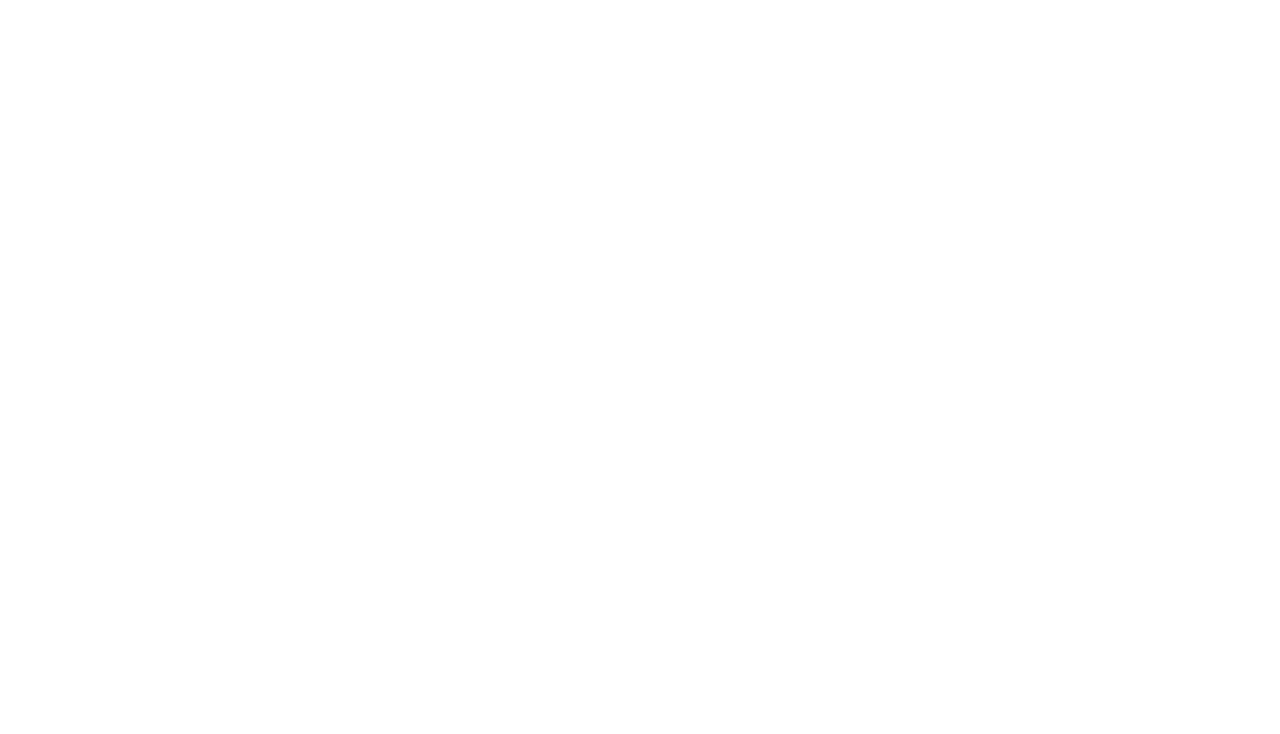
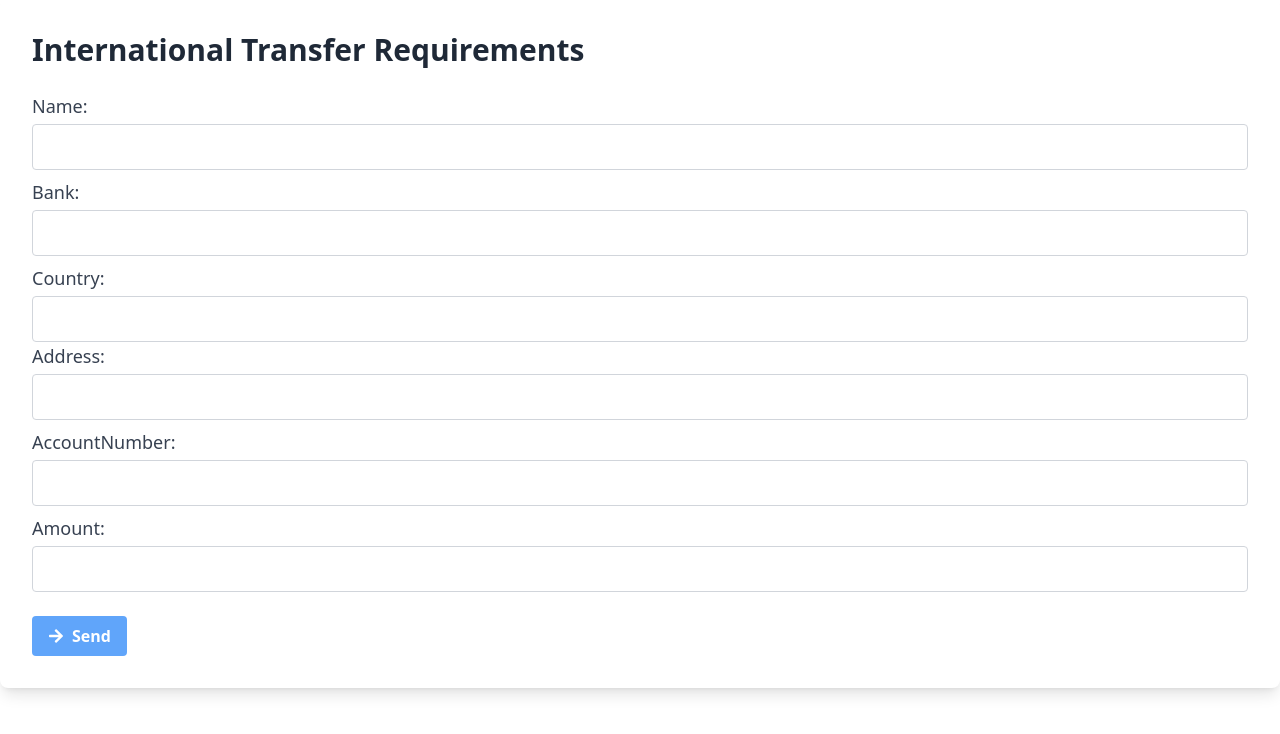
Before and after one commit to ahmedlabib02/Lebo-and-Co, a React (Create React App) app in the folder bankingapp/: page /International in a window 1280 px wide. Shown: the top 734 px of the page. Built offline with nearby package versions, Linux system fonts and the light colour scheme.

Commit message:
Transfers

```diff
--- a/bankingapp/src/App.js
+++ b/bankingapp/src/App.js
@@ -10,7 +10,10 @@ import CloseAccount from './Pages/Account/CloseAccount';
 import CreditCard from './Pages/CreditCard/CreditCard';
 import ApplyCredit from './Pages/CreditCard/ApplyCredit';
 import MyCredit from './Pages/CreditCard/MyCredit';
-
+import Transfers from './Pages/Transfers/Transfers';
+import Domestic from './Pages/Transfers/Domestic';
+import Internal from './Pages/Transfers/Internal';
+import International from './Pages/Transfers/International';
 function App(){
 
 
@@ -52,6 +55,18 @@ function App(){
         <Route path="/MyCredit">
         <MyCredit/>
         </Route>
+        <Route path="/Transfers">
+        <Transfers/>
+        </Route>
+        <Route path="/Domestic">
+        <Domestic/>
+        </Route>
+        <Route path="/Internal">
+        <Internal/>
+        </Route>
+        <Route path="/International">
+        <International/>
+        </Route>
 
   </div>);
 }
--- /dev/null
+++ b/bankingapp/src/Pages/Transfers/Domestic.js
@@ -0,0 +1,78 @@
+import { useState } from "react";
+import { FaArrowRight } from "react-icons/fa";
+
+
+ function Domestic(){
+
+    const [requirements, setRequirements] = useState({
+        Name:'',
+        Bank:'',
+        AccountNumber:'',
+        Amount:'',
+    });
+
+    const handleChange = (e) => {
+        const { name, value} = e.target;
+        setRequirements((prevRequirements) => ({
+            ...prevRequirements,
+            [name]: value,
+        }));
+    };
+
+    return(
+        <div className="p-8 bg-white rounded-lg shadow-lg">
+          <h2 className="text-3xl font-bold text-gray-800 mb-6">Domestic Transfer Requirements</h2>
+          <div>
+            <label className="block text-lg text-gray-700 mb-2">
+              Name:
+              <input
+                type="text"
+                name="Name"
+                value={requirements.Name}
+                onChange={handleChange}
+                className="block w-full rounded border border-gray-300 py-2 px-3 mt-1"
+              />
+            </label>
+            <label className="block text-lg text-gray-700 mb-2">
+              Bank:
+              <input
+                type="text"
+                name="Bank"
+                value={requirements.Bank}
+                onChange={handleChange}
+                className="block w-full rounded border border-gray-300 py-2 px-3 mt-1"
+              />
+            </label>
+            <label className="block text-lg text-gray-700 mb-2">
+            AccountNumber:
+            <input
+              type="number"
+              name="AccountNumber"
+              value={requirements.AccountNumber}
+              onChange={handleChange}
+              className="block w-full rounded border border-gray-300 py-2 px-3 mt-1"
+            />
+          </label>
+          <label className="block text-lg text-gray-700 mb-2">
+              Amount:
+              <input
+                type="number"
+                name="Amount"
+                value={requirements.Amount}
+                onChange={handleChange}
+                className="block w-full rounded border border-gray-300 py-2 px-3 mt-1"
+              />
+            </label>
+          </div>
+          <button
+        className="flex items-center justify-center bg-blue-400 hover:bg-blue-700 text-white font-bold py-2 px-4 rounded mt-6" >
+        <FaArrowRight className="mr-2" />
+        Send
+      </button>
+
+
+        </div>
+    );
+
+ }
+ export default Domestic;
--- /dev/null
+++ b/bankingapp/src/Pages/Transfers/Internal.js
@@ -0,0 +1,68 @@
+import { useState } from "react";
+import { FaArrowRight } from "react-icons/fa";
+
+
+
+function Internal(){
+
+    const [requirements, setRequirements] = useState({
+        Name:'',
+        AccountNumber:'',
+        Amount:'',
+    });
+
+    const handleChange = (e) => {
+        const { name, value} = e.target;
+        setRequirements((prevRequirements) => ({
+            ...prevRequirements,
+            [name]: value,
+        }));
+    };
+
+    return(
+        <div className="p-8 bg-white rounded-lg shadow-lg">
+          <h2 className="text-3xl font-bold text-gray-800 mb-6">Internal Transfer Requirements</h2>
+          <div>
+            <label className="block text-lg text-gray-700 mb-2">
+              Name:
+              <input
+                type="text"
+                name="Name"
+                value={requirements.Name}
+                onChange={handleChange}
+                className="block w-full rounded border border-gray-300 py-2 px-3 mt-1"
+              />
+            </label>
+            <label className="block text-lg text-gray-700 mb-2">
+              AccountNumber:
+              <input
+                type="number"
+                name="AccountNumber"
+                value={requirements.AccountNumber}
+                onChange={handleChange}
+                className="block w-full rounded border border-gray-300 py-2 px-3 mt-1"
+              />
+            </label>
+            <label className="block text-lg text-gray-700 mb-2">
+              Amount:
+              <input
+                type="number"
+                name="Amount"
+                value={requirements.Amount}
+                onChange={handleChange}
+                className="block w-full rounded border border-gray-300 py-2 px-3 mt-1"
+              />
+            </label>
+          </div>
+          <button
+        className="flex items-center justify-center bg-blue-400 hover:bg-blue-700 text-white font-bold py-2 px-4 rounded mt-6" >
+        <FaArrowRight className="mr-2" />
+        Send
+      </button>
+
+
+        </div>
+    );
+
+}
+export default Internal;
--- /dev/null
+++ b/bankingapp/src/Pages/Transfers/International.js
@@ -0,0 +1,98 @@
+import { useState } from "react";
+import { FaArrowRight } from "react-icons/fa";
+
+function International(){
+
+    const [requirements,setRequirements] = useState({
+        Name:'',
+        Bank:'',
+        Country:'',
+        Address:'',
+        AccountNumber:'',
+        Amount:'',
+    });
+
+    const handleChange = (e) => {
+        const { name, value} = e.target;
+        setRequirements((prevRequirements) => ({
+            ...prevRequirements,
+            [name]: value,
+        }));
+    };
+
+    return(
+        <div className="p-8 bg-white rounded-lg shadow-lg">
+          <h2 className="text-3xl font-bold text-gray-800 mb-6">International Transfer Requirements</h2>
+          <div>
+            <label className="block text-lg text-gray-700 mb-2">
+              Name:
+              <input
+                type="text"
+                name="Name"
+                value={requirements.Name}
+                onChange={handleChange}
+                className="block w-full rounded border border-gray-300 py-2 px-3 mt-1"
+              />
+            </label>
+            <label className="block text-lg text-gray-700 mb-2">
+              Bank:
+              <input
+                type="text"
+                name="Bank"
+                value={requirements.Bank}
+                onChange={handleChange}
+                className="block w-full rounded border border-gray-300 py-2 px-3 mt-1"
+              />
+            </label>
+            <label className="block text-lg text-gray-700 mb-2">
+            Country:
+            <input
+              type="text"
+              name="Country"
+              value={requirements.Country}
+              onChange={handleChange}
+              className="block w-full rounded border border-gray-300 py-2 px-3 mt-1"
+            />
+            <label className="block text-lg text-gray-700 mb-2">
+            Address:
+            <input
+              type="text"
+              name="Address"
+              value={requirements.Address}
+              onChange={handleChange}
+              className="block w-full rounded border border-gray-300 py-2 px-3 mt-1"
+            />
+          </label>
+          </label>
+            <label className="block text-lg text-gray-700 mb-2">
+            AccountNumber:
+            <input
+              type="number"
+              name="AccountNumber"
+              value={requirements.AccountNumber}
+              onChange={handleChange}
+              className="block w-full rounded border border-gray-300 py-2 px-3 mt-1"
+            />
+          </label>
+          <label className="block text-lg text-gray-700 mb-2">
+              Amount:
+              <input
+                type="number"
+                name="Amount"
+                value={requirements.Amount}
+                onChange={handleChange}
+                className="block w-full rounded border border-gray-300 py-2 px-3 mt-1"
+              />
+            </label>
+          </div>
+          <button
+        className="flex items-center justify-center bg-blue-400 hover:bg-blue-700 text-white font-bold py-2 px-4 rounded mt-6" >
+        <FaArrowRight className="mr-2" />
+        Send
+      </button>
+
+
+        </div>
+    );
+}
+export default International;
--- /dev/null
+++ b/bankingapp/src/Pages/Transfers/Transfers.js
@@ -0,0 +1,36 @@
+import ButtonCard from "../../Components/ButtonCard";
+import {FaGlobe, FaDollarSign, FaArrowDown } from 'react-icons/fa';
+import useNavigation from '../../hooks/use-navigation';
+import MenuBar from "../../Components/MenuBar";
+import Footer from "../../Components/Footer";
+function Transfers(){
+        const {navigate}= useNavigation();
+
+        const handleInternalClick = ()=>{
+            navigate('/Internal');
+          }
+          const handleDomesticClick = ()=>{
+            navigate('/Domestic');
+          }
+          const handleInternationalClick = ()=>{
+            navigate('/International');
+          }
+
+       return(
+        <div>
+        <MenuBar/>
+    <div className="bg-gradient-to-b from-gray-100 to-gray-200 min-h-screen">
+
+          <div className="flex justify-center mt-8">
+            <div className="grid grid-cols-3 gap-8 max-w-4xl">
+              <ButtonCard title="Internal Transfers" icon={FaDollarSign} onClick={handleInternalClick} />
+              <ButtonCard title="Domestic Transfers" icon={FaArrowDown} onClick={handleDomesticClick} />
+              <ButtonCard title="International Transfers" icon={FaGlobe} onClick={handleInternationalClick} />
+            </div>
+          </div>
+        </div>
+        <Footer/>
+      </div>
+        );
+}
+export default Transfers;
```
Also changed, not shown: bankingapp/src/Pages/Transfers.js (deleted).
